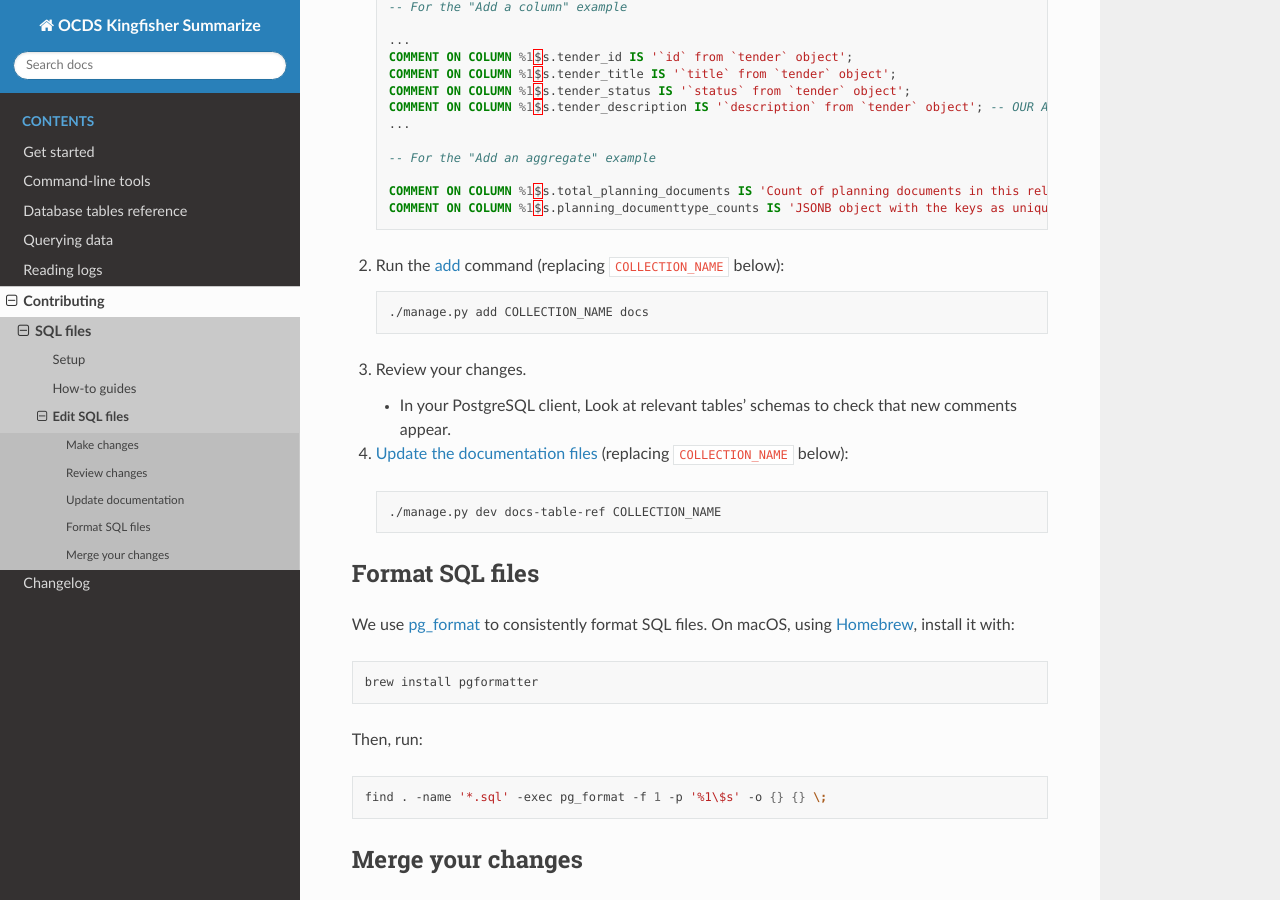
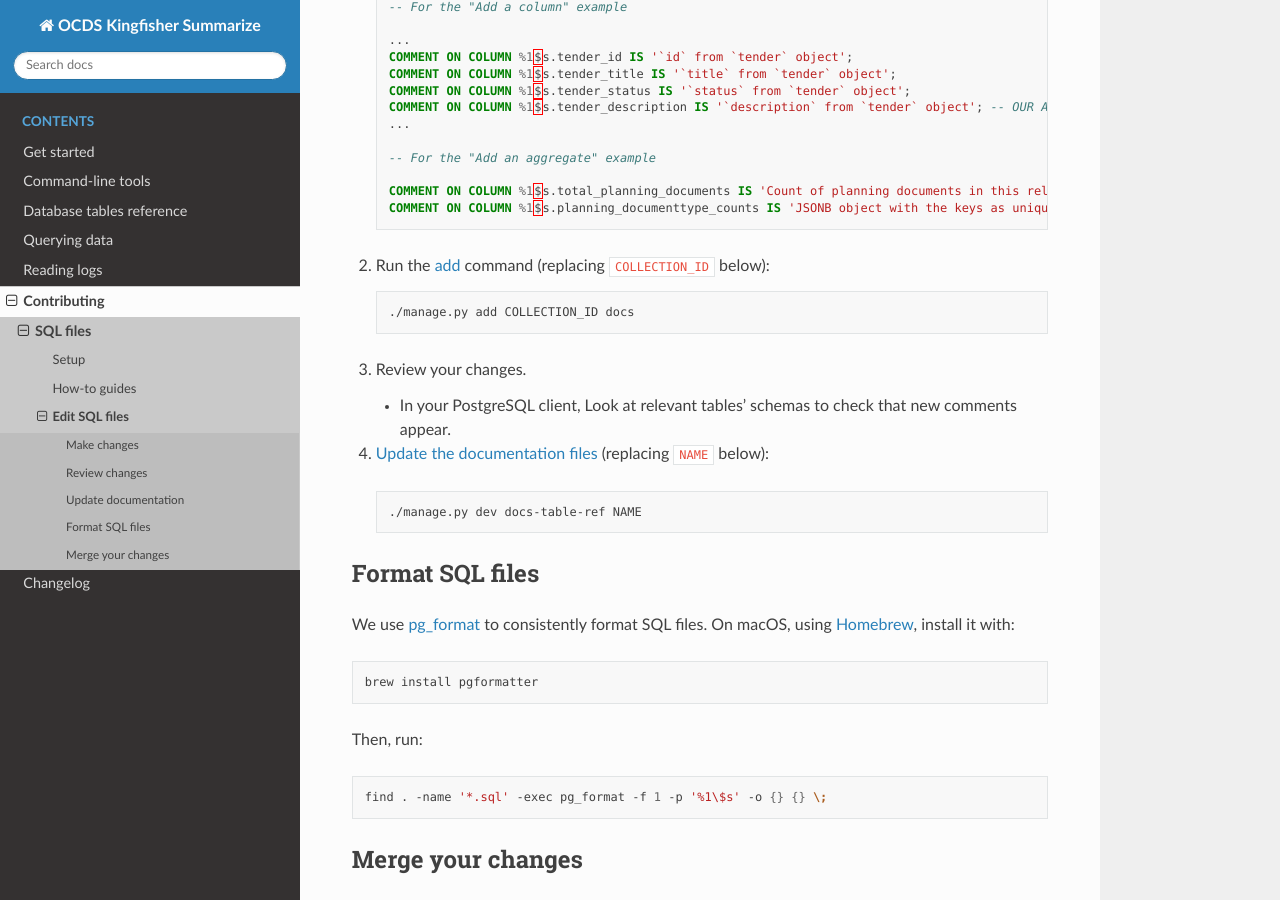
Before and after one commit to open-contracting/kingfisher-summarize, a Sphinx documentation site: the page built from docs/develop/sql.rst, in a window 1280 px wide and 900 px high, scrolled down 3130 px. Built offline with Sphinx 7.4.7 and the Read the Docs theme 2.0.0, drawn with Linux system fonts in a browser that asks for light colours.

Commit message:
docs: Fix words used in subsitutions

```diff
--- a/docs/develop/sql.rst
+++ b/docs/develop/sql.rst
@@ -162,21 +162,21 @@ The tests won't pass if you don't document the new columns!
       COMMENT ON COLUMN %1$s.total_planning_documents IS 'Count of planning documents in this release';
       COMMENT ON COLUMN %1$s.planning_documenttype_counts IS 'JSONB object with the keys as unique planning/documents/documentType and the values as count of the appearances of those documentTypes';
 
-#. Run the :ref:`add` command (replacing ``COLLECTION_NAME`` below):
+#. Run the :ref:`add` command (replacing ``COLLECTION_ID`` below):
 
    .. code-block:: bash
 
-      ./manage.py add COLLECTION_NAME docs
+      ./manage.py add COLLECTION_ID docs
 
 #. Review your changes.
 
    -  In your PostgreSQL client, Look at relevant tables' schemas to check that new comments appear.
 
-#. :ref:`Update the documentation files<docs-files>` (replacing ``COLLECTION_NAME`` below):
+#. :ref:`Update the documentation files<docs-files>` (replacing ``NAME`` below):
 
   .. code-block:: bash
 
-     ./manage.py dev docs-table-ref COLLECTION_NAME
+     ./manage.py dev docs-table-ref NAME
 
 .. _format-sql:
 
```
